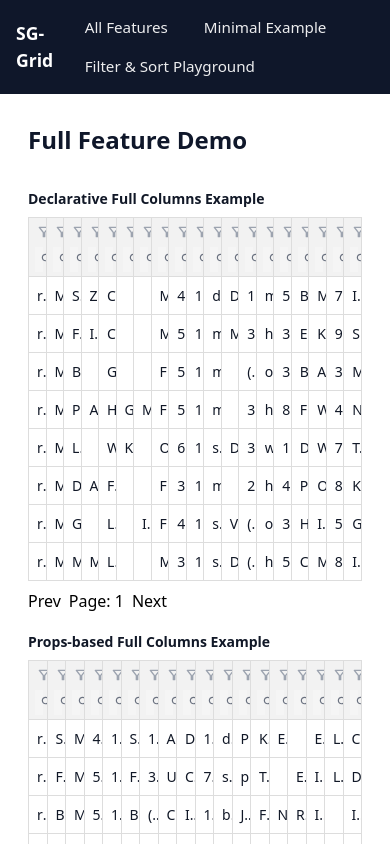
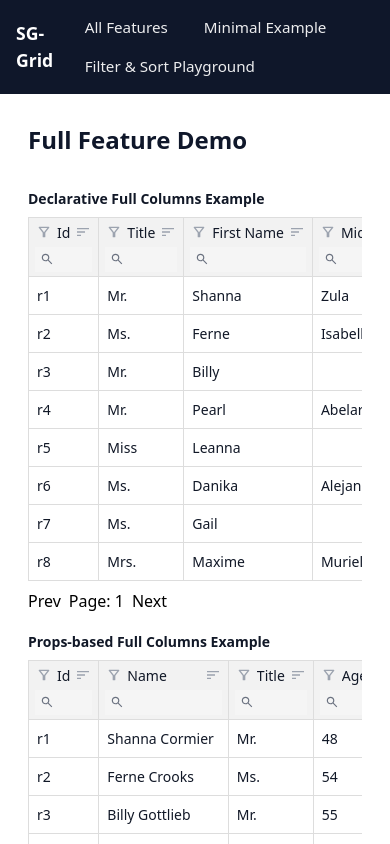
Before and after one commit to serhatgurel/sg-grid, a Vue app: page / in a window 390 px wide. Shown: the top 844 px of the page. Built offline with nearby package versions, Linux system fonts and the light colour scheme.

Commit message:
feat: wrap SgGrid table in a shell for improved layout and add responsive styles

```diff
--- a/src/components/SgGrid.vue
+++ b/src/components/SgGrid.vue
@@ -1,4 +1,5 @@
 <template>
+  <div class="sg-grid-shell">
     <table class="sg-grid-table">
       <caption v-if="props.caption" class="sg-grid-caption">
         {{
@@ -171,6 +172,7 @@
         </tr>
       </tbody>
     </table>
+  </div>
   <div style="margin-top: 8px; display: flex; gap: 8px; align-items: center">
     <button data-test-prev-btn @click="onPrevPage">Prev</button>
     <span data-test-page-indicator>Page: {{ props.page ?? 1 }}</span>
@@ -596,6 +598,19 @@ const vTruncateTooltip = truncateTooltip
 </script>
 
 <style scoped>
+.sg-grid-shell {
+  width: 100%;
+  overflow-x: auto; /* horizontal scrolling when table is wider than container */
+  -webkit-overflow-scrolling: touch;
+}
+
+.sg-grid-table {
+  width: 100%;
+  border-collapse: collapse;
+  table-layout: auto; /* allow columns to size based on content unless widths are specified */
+  min-width: 100%; /* ensure table can be wider than container when many columns exist */
+}
+
 .sg-grid-caption {
   caption-side: top;
   text-align: left;
```
Lines whose indentation alone changed are shown as unchanged.
